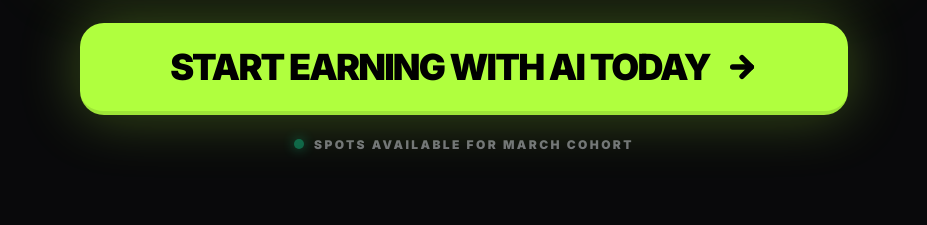
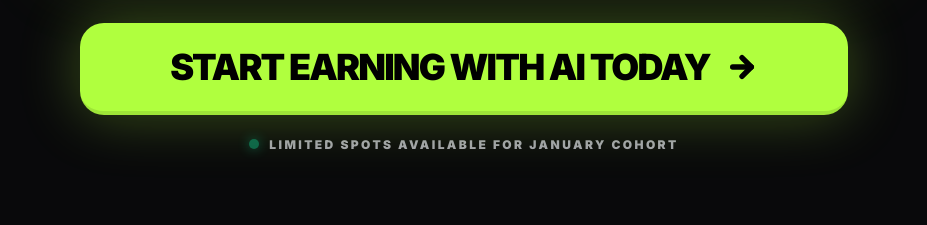
Before and after one commit to ainfluencermethod/Lander-aimethod, a React (Vite) app: page / in a window 1280 px wide. Shown: the part 1080-1305 px from the top of the page, without its empty margins (176-1103 px from the left). Built offline with nearby package versions, Linux system fonts and the light colour scheme.

Commit message:
feat(EarningShowcase): Update cohort messaging
Change "Spots Available for March Cohort" to "Limited Spots Available For January Cohort" and adjust text color for better contrast.

```diff
--- a/components/EarningShowcase.tsx
+++ b/components/EarningShowcase.tsx
@@ -239,8 +239,8 @@ export const EarningShowcase: React.FC = () => {
 
         <div className="flex items-center gap-2.5">
             <div className="h-2.5 w-2.5 rounded-full bg-emerald-500 shadow-[0_0_12px_#10b981] animate-pulse"></div>
-            <p className="text-xs text-zinc-500 font-black uppercase tracking-[0.2em] pt-0.5">
-                Spots Available for March Cohort
+            <p className="text-xs text-zinc-400 font-black uppercase tracking-[0.2em] pt-0.5">
+                Limited Spots Available For January Cohort
             </p>
         </div>
       </div>
```
